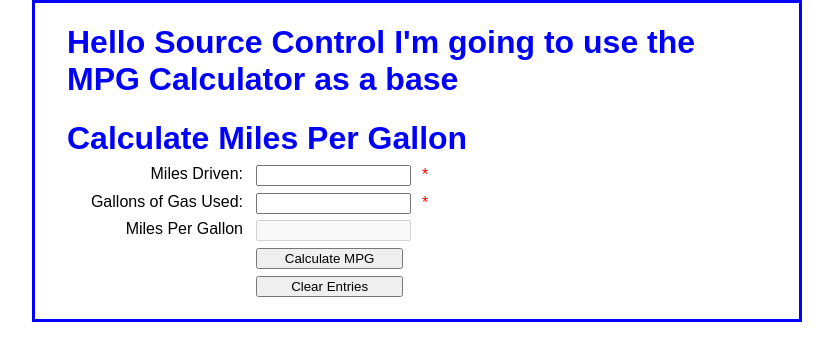
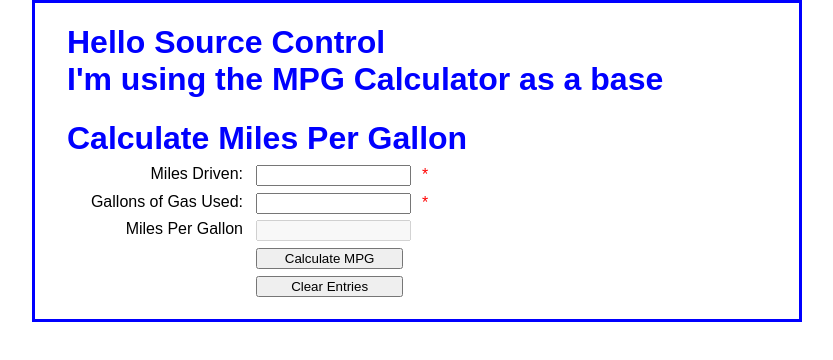
Before and after one commit to Bault496/Fall2022-CPW204-HelloSource, a plain HTML site: page index.html in a window 1280 px wide. Shown: the whole page, without its empty margins (223-1056 px from the left). Drawn offline with Linux system fonts and the light colour scheme.

```diff
--- a/index.html
+++ b/index.html
@@ -9,7 +9,8 @@
     <title>Hello Source Control with MPG Calc</title>
 </head>
 <body>
-    <h1>Hello Source Control I'm going to use the MPG Calculator as a base</h1>
+    <h1>Hello Source Control <br>
+        I'm using the MPG Calculator as a base</h1>
     <main>
         <h1>Calculate Miles Per Gallon</h1>
         <label for="miles">Miles Driven:</label>
```
